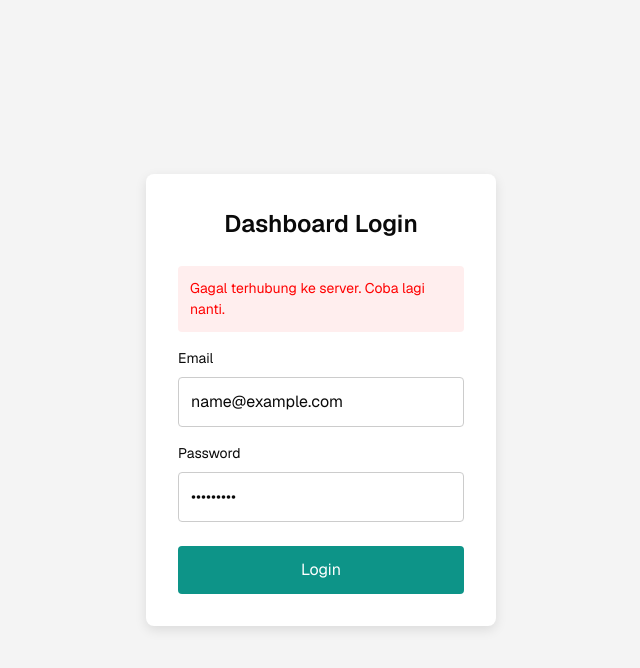
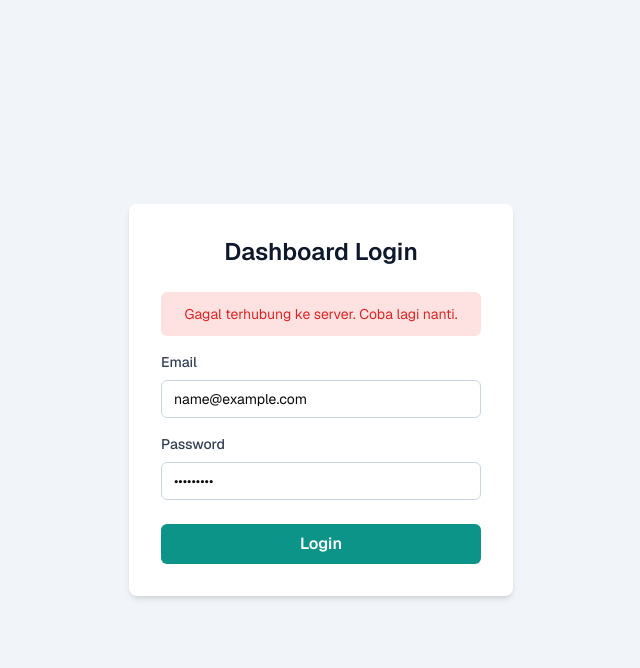
Before and after one commit to atharif-rpl/Ourtala.frontend, a Next.js app: page /admin/login in a window 1280 px wide. Both pictures are taken after typing "name@example.com", "Sample123" into the empty fields and a click on the button "Login". Shown: the top 668 px of the page, without its empty margins (319-959 px from the left). Built offline with nearby package versions, Linux system fonts and the light colour scheme; no server answers; a web font is replaced by a local one.

Commit message:
feat: add login page and auth middleware

```diff
--- a/app/admin/login/page.tsx
+++ b/app/admin/login/page.tsx
@@ -1,4 +1,3 @@
-// app/login/page.tsx
 "use client";
 
 import { useState } from "react";
@@ -17,6 +16,7 @@ export default function LoginPage() {
     setIsLoading(true);
     setError(null);
 
+    // Ambil URL API dari Vercel Environment Variable
     const apiUrl = process.env.NEXT_PUBLIC_API_URL;
 
     try {
@@ -32,18 +32,22 @@ export default function LoginPage() {
       const data = await res.json();
 
       if (!res.ok) {
-        // Jika validasi gagal (422) atau login salah (401)
+        // Jika validasi gagal (422) atau login salah (401/404)
         setError(data.message || "Email atau password salah.");
         setIsLoading(false);
         return;
       }
 
       // --- LOGIN SUKSES ---
+
       // 1. Simpan token di cookies (berlaku 1 hari)
+      // 'secure: true' penting untuk HTTPS di produksi
       Cookies.set("auth-token", data.token, { expires: 1, secure: true, sameSite: 'strict' });
 
       // 2. Arahkan ke dashboard
-      router.push("/admin/dashboard"); // Ganti jika path dashboard Anda beda
+      // Kita 'refresh' agar middleware bisa mendeteksi token baru
+      router.push("/admin/dashboard");
+      router.refresh(); // Memaksa refresh layout
 
     } catch (err) {
       setError("Gagal terhubung ke server. Coba lagi nanti.");
@@ -52,49 +56,49 @@ export default function LoginPage() {
   };
 
   return (
-    <div style={{ display: 'flex', justifyContent: 'center', alignItems: 'center', height: '100vh', background: '#f4f4f4' }}>
+    <div className="flex justify-center items-center min-h-screen bg-slate-100">
       <form
         onSubmit={handleSubmit}
-        style={{ padding: '2rem', background: 'white', borderRadius: '8px', boxShadow: '0 4px 12px rgba(0,0,0,0.1)', width: '350px' }}
+        className="p-8 bg-white rounded-lg shadow-md w-full max-w-sm"
       >
-        <h1 style={{ textAlign: 'center', fontSize: '1.5rem', fontWeight: '600', marginBottom: '1.5rem' }}>
+        <h1 className="text-2xl font-semibold text-center text-slate-900 mb-6">
           Dashboard Login
         </h1>
 
         {error && (
-          <p style={{ color: 'red', background: '#ffeeee', padding: '0.75rem', borderRadius: '4px', marginBottom: '1rem', fontSize: '0.875rem' }}>
+          <p className="text-red-600 bg-red-100 p-3 rounded-md mb-4 text-sm text-center">
             {error}
           </p>
         )}
 
-        <div style={{ marginBottom: '1rem' }}>
-          <label htmlFor="email" style={{ display: 'block', marginBottom: '0.5rem', fontSize: '0.875rem' }}>Email</label>
+        <div className="mb-4">
+          <label htmlFor="email" className="block mb-2 text-sm font-medium text-slate-700">Email</label>
           <input
             id="email"
             type="email"
             value={email}
             onChange={(e) => setEmail(e.target.value)}
             required
-            style={{ width: '100%', padding: '0.75rem', border: '1px solid #ccc', borderRadius: '4px' }}
+            className="w-full px-3 py-2 border border-slate-300 rounded-md text-sm focus:outline-none focus:ring-2 focus:ring-teal-500"
           />
         </div>
 
-        <div style={{ marginBottom: '1.5rem' }}>
-          <label htmlFor="password" style={{ display: 'block', marginBottom: '0.5rem', fontSize: '0.875rem' }}>Password</label>
+        <div className="mb-6">
+          <label htmlFor="password" className="block mb-2 text-sm font-medium text-slate-700">Password</label>
           <input
             id="password"
             type="password"
             value={password}
             onChange={(e) => setPassword(e.target.value)}
             required
-            style={{ width: '100%', padding: '0.75rem', border: '1px solid #ccc', borderRadius: '4px' }}
+            className="w-full px-3 py-2 border border-slate-300 rounded-md text-sm focus:outline-none focus:ring-2 focus:ring-teal-500"
           />
         </div>
 
         <button
           type="submit"
           disabled={isLoading}
-          style={{ width: '100%', padding: '0.75rem', background: '#0d9488', color: 'white', border: 'none', borderRadius: '4px', cursor: 'pointer', opacity: isLoading ? 0.7 : 1 }}
+          className="w-full py-2 px-4 bg-teal-600 text-white rounded-md font-semibold hover:bg-teal-700 focus:outline-none focus:ring-2 focus:ring-teal-500 focus:ring-offset-2 disabled:opacity-70 disabled:cursor-not-allowed"
         >
           {isLoading ? "Loading..." : "Login"}
         </button>
```
Also changed, not shown: middleware.ts (+4 -4 lines).
